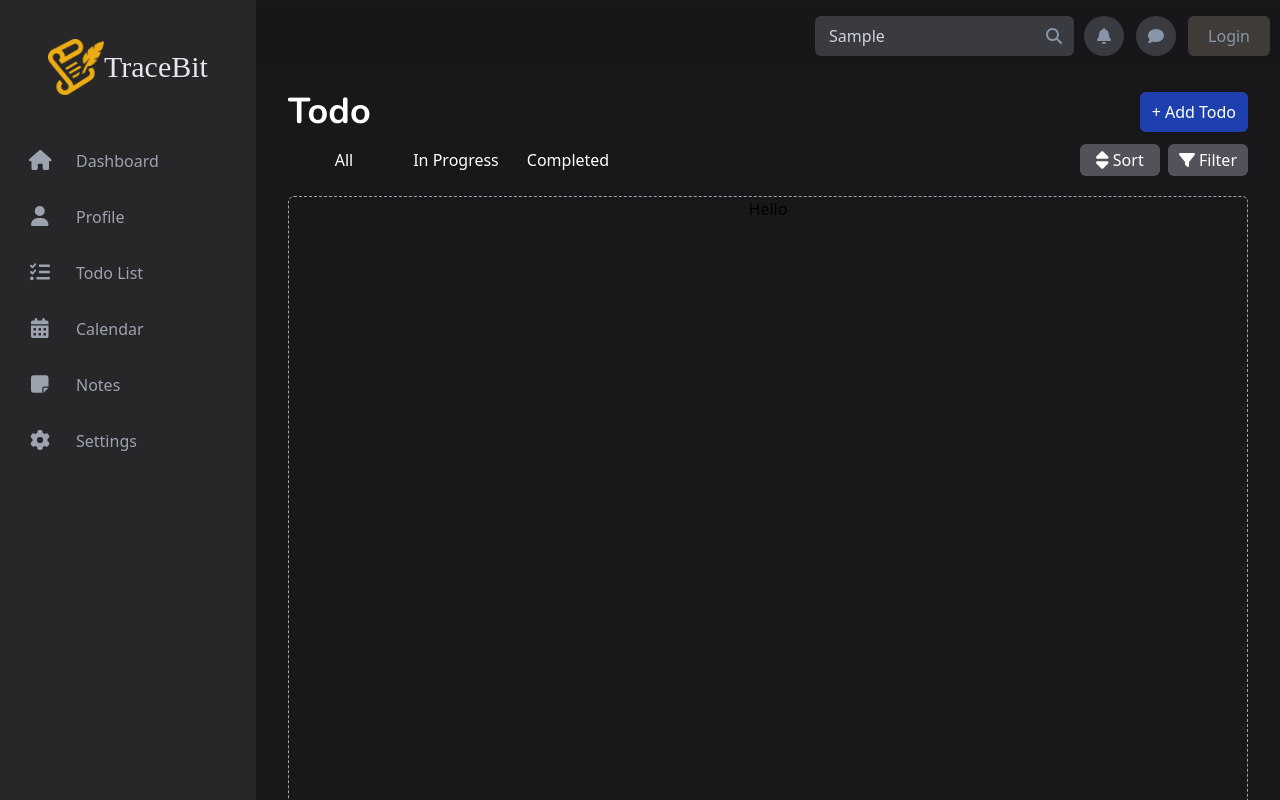
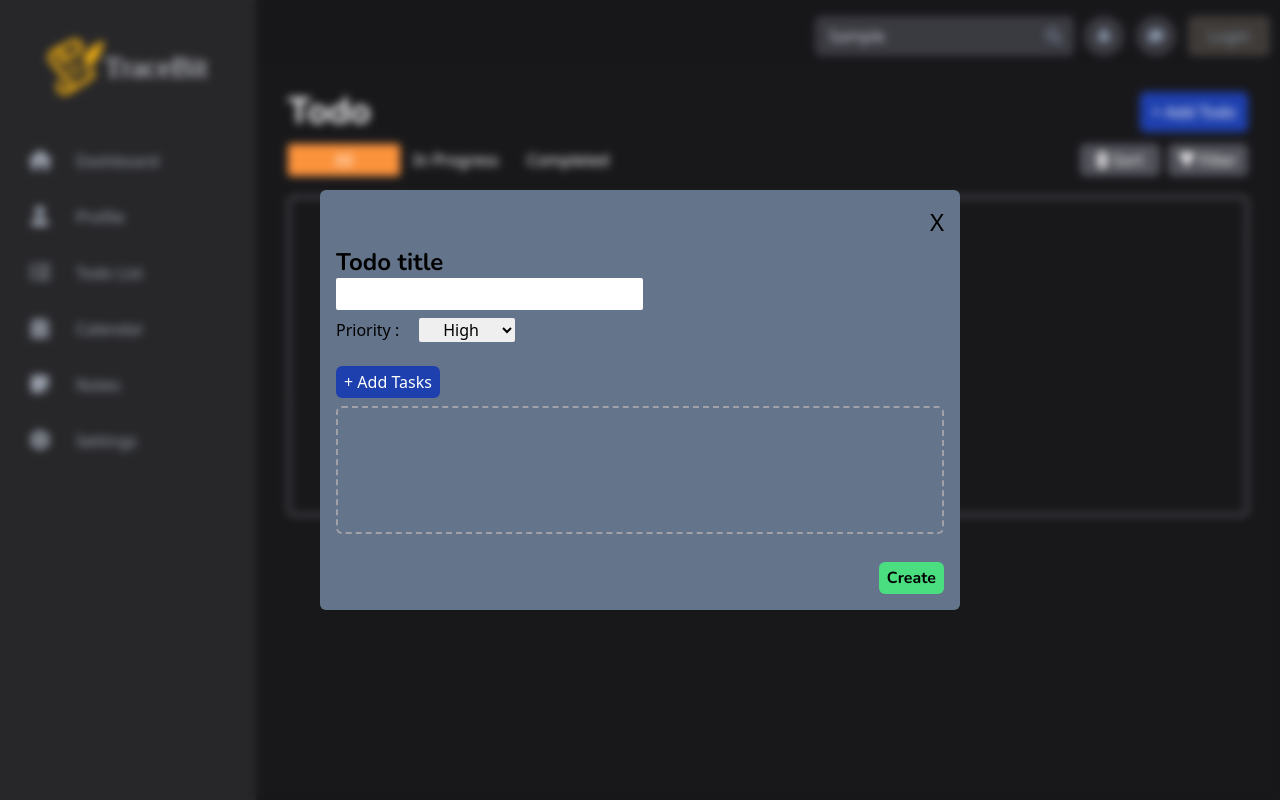
Before and after one commit to Shakya7/Todo-App-Frontend, a React (Create React App) app: page /todo in a window 1280 px wide. Both pictures are taken after typing "Sample" into the empty fields and a click on the button "+ Add Todo". Built offline with nearby package versions, Linux system fonts and the light colour scheme; a web font is replaced by a local one.

Commit message:
Implemented create Todo and Tasks UI

```diff
--- a/public/index.html
+++ b/public/index.html
@@ -18,7 +18,7 @@
       manifest.json provides metadata used when your web app is installed on a
       user's mobile device or desktop. See https://developers.google.com/web/fundamentals/web-app-manifest/
     -->
-    <link rel="manifest" href="%PUBLIC_URL%/manifest.json" />
+
     <!--
       Notice the use of %PUBLIC_URL% in the tags above.
       It will be replaced with the URL of the `public` folder during the build.
--- a/src/components/Header.js
+++ b/src/components/Header.js
@@ -8,7 +8,7 @@ function Header() {
   const isLoggedIn=useSelector((state)=>state.login.isLogged);
   const navigation=useNavigate();
   return (
-    <div className="bg-zinc-900 opacity-90 h-14 w-full mt-2 sticky top-0 left-0 flex justify-end items-center z-10">
+    <div className="bg-zinc-900 opacity-90 h-14 w-full mt-2 sticky top-0 left-0 flex justify-end items-center z-2">
       <div className="absolute top-4 left-4 md:hidden">
         <FontAwesomeIcon className="text-slate-400" icon={faBars}/>
       </div>
--- /dev/null
+++ b/src/components/todo/ModalTodo.js
@@ -0,0 +1,56 @@
+import React from 'react'
+import { useEffect } from 'react';
+import { useState } from 'react';
+
+function ModalTodo(props) {
+  const [priority, setPriority]=useState("High");
+  const [taskSaveMode, setTaskSaveMode]=useState(false);
+  const [task, setTask]=useState("");
+
+  const [tasks,setTasks]=useState([]);
+
+  const changePriority=(e)=>{
+    console.log(e.target.value);
+    setPriority(e.target.value);
+  }
+
+  useEffect(()=>{
+    console.log(tasks);
+  },[tasks])
+  return (
+    <div className='fixed top-0 left-0 w-screen h-screen backdrop-blur-sm z-5 flex justify-center items-center'>
+      <div className="w-4/5 lg:w-1/2 sm:h-auto bg-slate-500 rounded-md flex flex-col justify-center items-center sm:items-start p-4 relative gap-2 m-5">
+        <div onClick={e=>props.closeModal(false)} className="self-end	cursor-pointer text-2xl">X</div>
+        <div className="flex flex-col items-center sm:items-start font-nunito text-2xl">
+          <h1>Todo title</h1>
+          <input className="rounded-sm w-full" type="text"/>
+        </div>
+        <div className="flex flex-col gap-1 sm:flex-row sm:gap-5">
+          <label htmlFor="priority">Priority :</label>
+          <select onChange={changePriority} className="rounded-sm px-5" name="priority" id="priority">
+            <option value="High">High</option>
+            <option value="Low">Low</option>
+          </select>
+        </div>
+        <div className="flex gap-2 justify-center items-center flex-col sm:flex-row sm:items-baseline">
+          {!taskSaveMode?
+          <button onClick={(e)=>setTaskSaveMode(true)} className="bg-blue-800 mt-4 px-2 py-1 text-white rounded-md">+ Add Tasks</button>:
+          <button onClick={(e)=>{
+              setTaskSaveMode(false);
+              setTasks([...tasks,task]);
+          }} className="bg-green-800 mt-4 px-3 py-1 text-white rounded-md">✓ Save Task</button>}
+          {taskSaveMode?<div className="relative"><input className="rounded-sm py-1 px-3 w-full sm:w-auto" onChange={(e)=>setTask(e.target.value)} type="text"/><div onClick={()=>setTaskSaveMode(false)} className="absolute right-1 top-1 cursor-pointer">X</div></div>:""}
+        </div>
+        <div className={`mb-5 h-8em rounded-md border-2 border-dashed border-zinc-400 w-full overflow-y-scroll`}>
+        {
+          tasks.length!==0?
+          tasks.map((t,e)=><div className="bg-zinc-600 mb-2" key={e}>{t}</div>):""
+        }
+        </div>
+        <button className="self-end bg-green-400 cursor-pointer font-nunito py-1 rounded-md px-2">Create</button>
+      </div>
+    </div>
+  )
+}
+
+export default ModalTodo
--- a/src/components/todo/TodoLayout.js
+++ b/src/components/todo/TodoLayout.js
@@ -1,18 +1,35 @@
 import { FontAwesomeIcon } from "@fortawesome/react-fontawesome";
-import { faSort, faFilter } from "@fortawesome/free-solid-svg-icons";
+import { faSort, faFilter, faSquarePlus } from "@fortawesome/free-solid-svg-icons";
+import {useState} from "react";
+import {useSelector} from "react-redux";
+import ModalTodo from "./ModalTodo";
+
+
 
 function TodoLayout() {
+  const [selected, setSelected]=useState("all");
+  const [showModal, setShowModal]=useState(false);
+
+  const isLoggedIn=useSelector((state)=>state.login.isLogged);
   return (
     <div className="h-full m-4 px-4 flex flex-col">
       <div className="flex justify-between items-center mt-3">
         <h2 className="self-start font-nunito text-4xl text-white ">Todo</h2>
-        <button className="bg-blue-800 px-3 py-2 text-white rounded-md">+ Add Todo</button>
+        <button onClick={()=>{
+          setShowModal((prev)=>!prev);
+        }} className="bg-blue-800 px-3 py-2 text-white rounded-md">+ Add Todo</button>
       </div>
       <div className="flex justify-between items-center mt-3">
         <div className="flex justify-along items-center">
-          <span className="w-28 py-1 text-white hover:bg-orange-400 rounded-sm cursor-pointer">All</span>
-          <span className="w-28 py-1 text-white hover:bg-purple-600 rounded-sm cursor-pointer">In Progress</span>
-          <span className="w-28 py-1 text-white hover:bg-sky-700 rounded-sm cursor-pointer">Completed</span>
+          <span onClick={()=>{
+            setSelected("all")
+          }} className={`w-28 py-1 text-white hover:bg-orange-400 rounded-sm cursor-pointer ${selected==="all"?"bg-orange-400":""}`}>All</span>
+          <span onClick={()=>{
+            setSelected("progress")
+          }} className={`w-28 py-1 text-white hover:bg-purple-600 rounded-sm cursor-pointer ${selected==="progress"?"bg-purple-600":""}`}>In Progress</span>
+          <span onClick={()=>{
+            setSelected("completed")
+          }} className={`w-28 py-1 text-white hover:bg-sky-700 rounded-sm cursor-pointer ${selected==="completed"?"bg-sky-700":""}`}>Completed</span>
         </div>
         <div className="flex gap-2 text-white">
           <button className="w-20 bg-zinc-600 px-2 py-1 rounded-md flex gap-1 justify-center items-center">
@@ -25,10 +42,14 @@ function TodoLayout() {
           </button>
         </div>
       </div>
-      <div className="mt-5 mb-5 h-4/5 rounded-md border border-dashed border-zinc-400">
-        <div>Hello</div>
+      <div className={`mt-5 mb-5 h-2/5 rounded-md border-2 border-dashed border-zinc-400 ${!isLoggedIn?"flex justify-center items-center flex-col":""}`}>
+        {<>
+            <FontAwesomeIcon className="text-5xl text-gray-500" icon={faSquarePlus}/>
+            <div className="text-gray-500">NO TODOS YET</div>
+        </>
+        }
       </div>
-
+      {showModal?<ModalTodo closeModal={setShowModal}/>:""}
     </div>
   )
 }
--- a/tailwind.config.js
+++ b/tailwind.config.js
@@ -15,6 +15,13 @@ module.exports = {
       },
       width:{
         "w-auto": "75vw"
+      },
+      height:{
+        "modal":"80vh",
+        "8em":"8em"
+      },
+      minHeight:{
+        "20%":"10em"
       }
     }
   },
```
